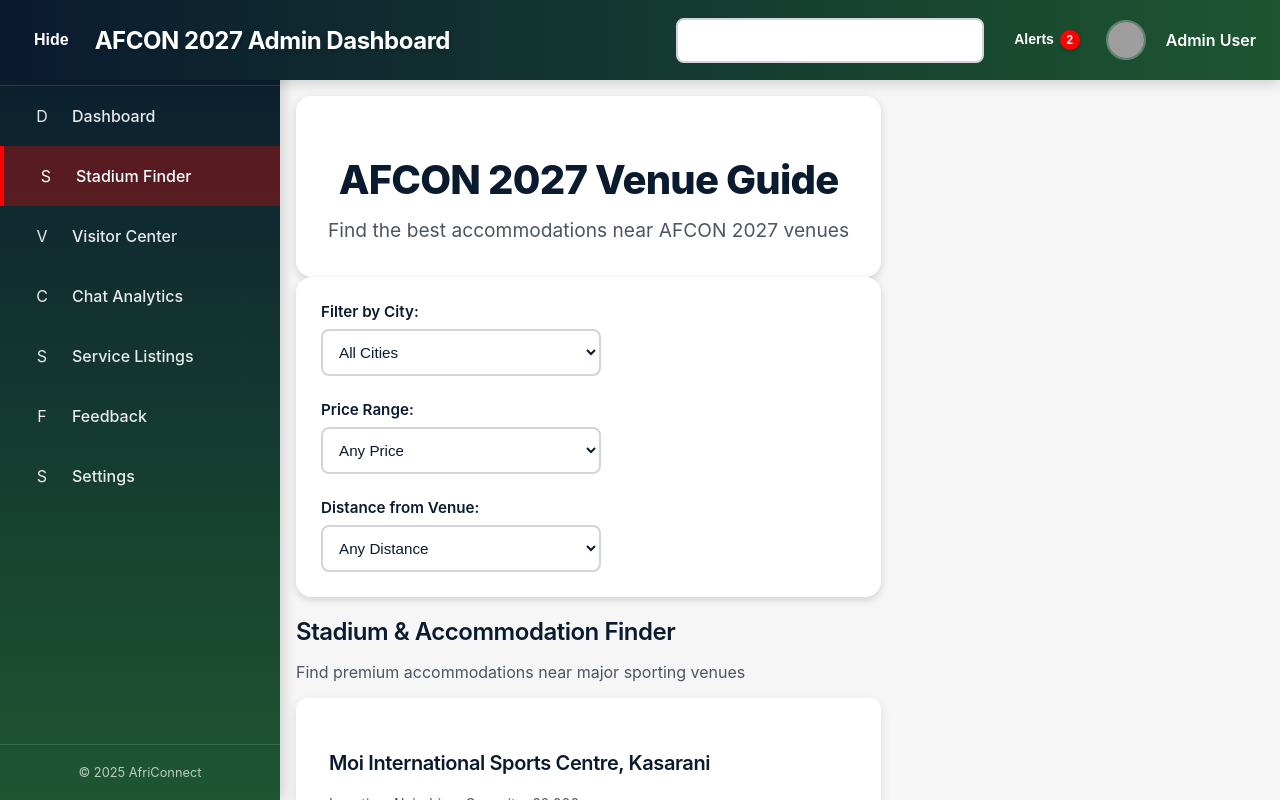
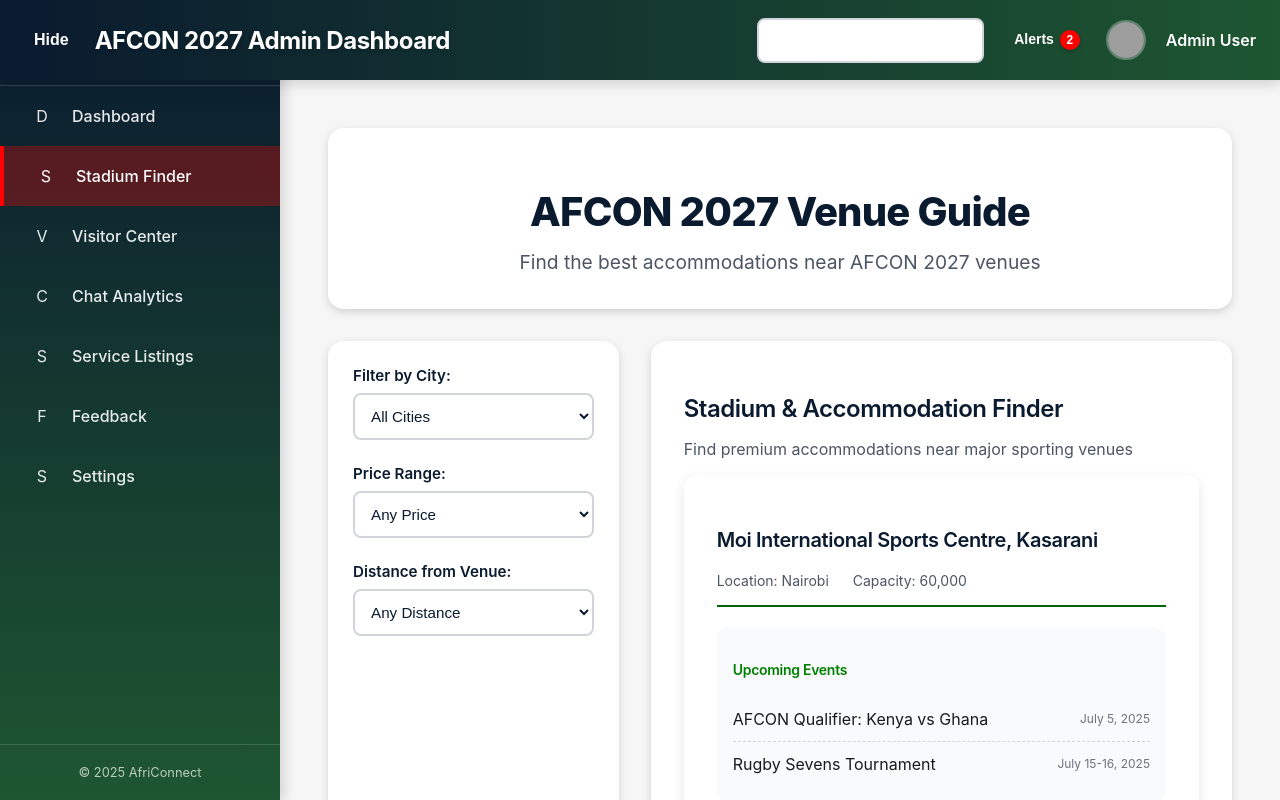
Before and after one commit to StanleyKioko/Affriconnect-Fullstack, a React (Create React App) app: page /stadium-finder in a window 1280 px wide. Shown: the top 800 px of the page. Built offline with nearby package versions, Linux system fonts and the light colour scheme; grey boxes are pictures that could not be loaded.

Commit message:
Updating Admin Page

```diff
--- a/src/pages/StadiumFinderPage.jsx
+++ b/src/pages/StadiumFinderPage.jsx
@@ -6,6 +6,7 @@ import './stadium-finder.css';
 const StadiumFinderPage = () => {
   return (
     <DashboardLayout>
+      <div className="stadium-finder">
         <div className="page-header">
           <h1 className="text-2xl font-bold">AFCON 2027 Venue Guide</h1>
           <p className="text-gray-600">Find the best accommodations near AFCON 2027 venues</p>
@@ -37,14 +38,17 @@ const StadiumFinderPage = () => {
             <label className="text-sm font-medium">Distance from Venue:</label>
             <select className="search-input ml-2">
               <option value="">Any Distance</option>
-            <option value="walking">Walking Distance (&lt; 1km)</option>
+              <option value="walking">Walking Distance ({'<'} 1km)</option>
               <option value="close">Close (1-5km)</option>
               <option value="driving">Short Drive (5-15km)</option>
             </select>
           </div>
         </div>
 
+        <div className="stadium-hotel-mapping">
           <StadiumHotelMapping />
+        </div>
+      </div>
     </DashboardLayout>
   );
 };
--- a/src/pages/stadium-finder.css
+++ b/src/pages/stadium-finder.css
@@ -4,15 +4,15 @@
 
 /* Stadium Finder Container */
 .stadium-finder {
-  flex: 1;
   display: grid;
-  grid-template-columns: 1fr 2fr; /* Explicit 1/3 and 2/3 columns */
+  grid-template-columns: 1fr 2fr; /* Strict 1/3 and 2/3 columns */
   gap: 2rem;
-  min-height: 100%;
+  min-height: calc(100vh - 80px); /* Account for header height */
   padding: 2rem;
   max-width: 1400px;
   margin: 0 auto;
   animation: fadeIn 0.8s ease-in-out;
+  box-sizing: border-box;
 }
 
 /* Page Header */
@@ -60,6 +60,7 @@
   border-radius: 16px;
   box-shadow: 0 3px 8px rgba(0, 0, 0, 0.15);
   transition: all 0.3s ease;
+  min-width: 0; /* Prevent overflow */
 }
 
 .stadium-filters:hover {
@@ -87,6 +88,8 @@
   background: #ffffff;
   color: #0a1a2f;
   transition: all 0.3s ease;
+  width: 100%;
+  box-sizing: border-box;
 }
 
 .search-input:hover {
@@ -111,6 +114,9 @@
   padding: 2rem;
   box-shadow: 0 3px 8px rgba(0, 0, 0, 0.15);
   transition: all 0.3s ease;
+  min-width: 0; /* Prevent overflow */
+  display: flex;
+  flex-direction: column;
 }
 
 .stadium-hotel-mapping:hover {
@@ -118,16 +124,17 @@
   box-shadow: 0 12px 24px rgba(0, 0, 0, 0.2);
 }
 
-/* Responsive Adjustments */
-@media (min-width: 1400px) {
-  .stadium-finder {
-    grid-template-columns: 1fr 2fr; /* Maintain 1/3 and 2/3 split */
-  }
+/* Fallback for StadiumHotelMapping content */
+.stadium-hotel-mapping > * {
+  width: 100%;
+  box-sizing: border-box;
 }
 
+/* Responsive Adjustments */
 @media (max-width: 1024px) {
   .stadium-finder {
     grid-template-columns: 1fr; /* Collapse to single column */
+    gap: 1.5rem;
   }
 
   .stadium-filters,
```
Lines whose indentation alone changed are shown as unchanged.
